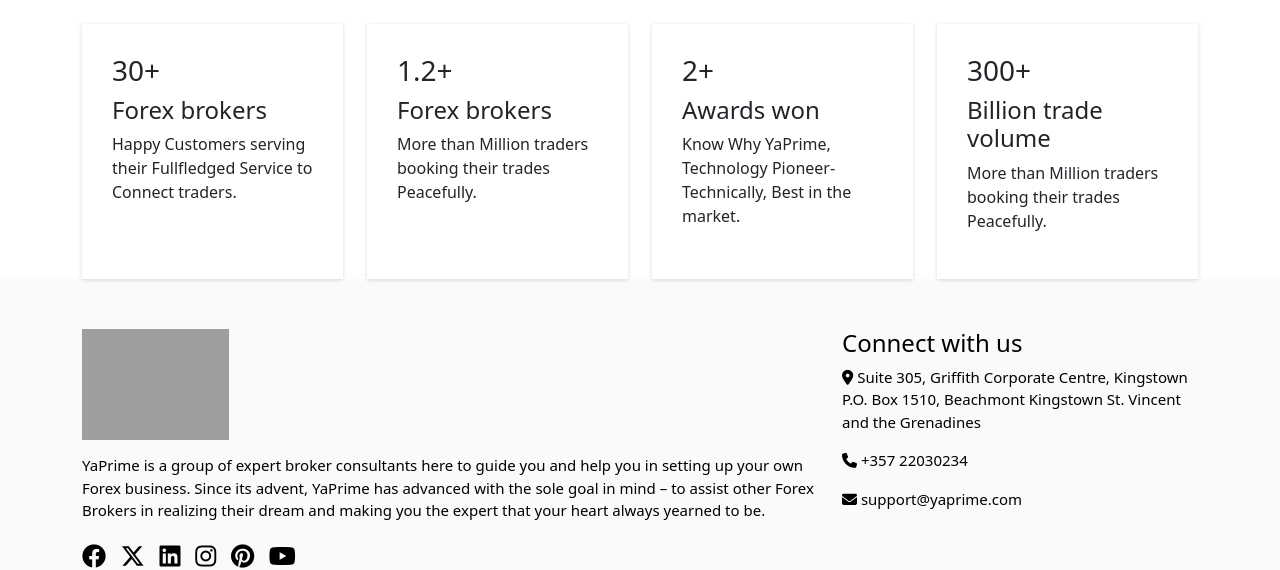
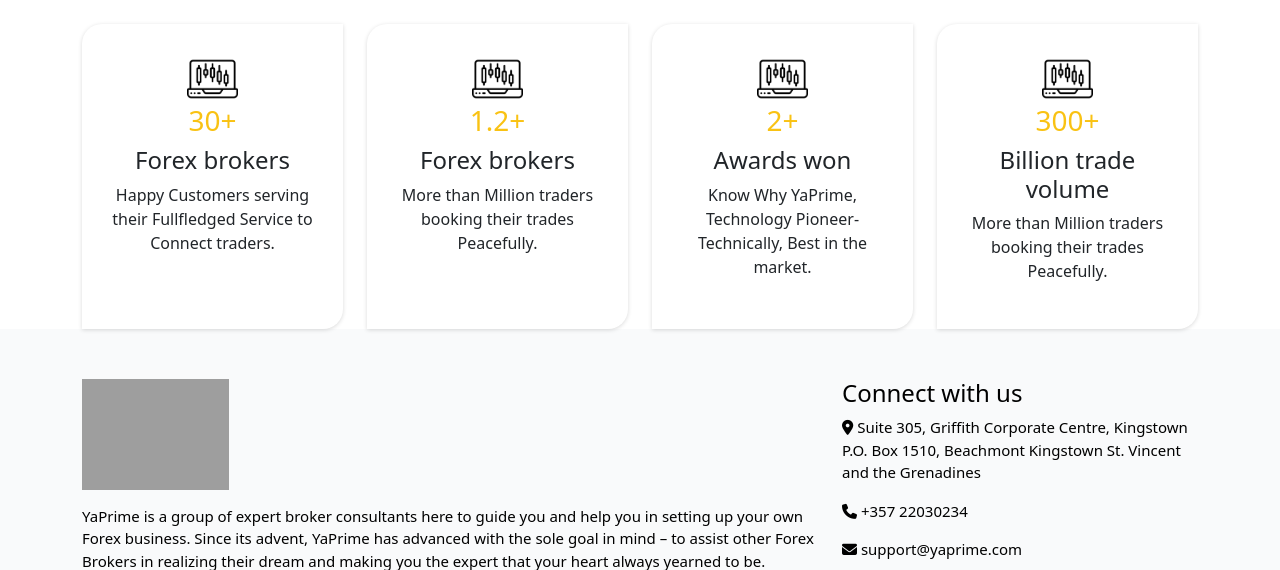
Before and after one commit to akkushwaha7834/ya-prime, a PHP site: page /factoids.php in a window 1280 px wide. Shown: the part 56-626 px from the top of the page. Run offline with PHP 8.4, Linux system fonts and the light colour scheme; some libraries are stand-ins or nearby versions; grey boxes are pictures that could not be loaded.

Commit message:
created factoids section

```diff
--- a/css/style.css
+++ b/css/style.css
@@ -392,10 +392,21 @@ line-height: 24px
 .image_box:hover{
     box-shadow: 0 15px 15px rgba(0, 0, 0, 0.15);
     transform: translateY(-5px);
+    border-radius: 0;
 }
 .image_box{
     box-shadow: 0 1px 4px rgba(0, 0, 0, 0.15);
     transition: all .5s;
     padding: 30px;
     height: 100%;
+    border-radius: 20px 0;
 }
+.factoids_number{
+    color: #F9C213;
+}
+.image_caption{
+    text-align: center;
+}
+.image_caption img{
+    width: 25%;
+}
--- a/factoids.php
+++ b/factoids.php
@@ -7,7 +7,8 @@
 				<div class="image_box">
 					<div class="image_col">
 						<div class="image_caption">
-							<h3>30+</h3>
+							<img src="images/laptop-trading.png">
+							<h3 class="factoids_number">30+</h3>
 							<h4>Forex brokers</h4>
 							<p>Happy Customers serving their Fullfledged Service to Connect traders.</p>
 						</div>
@@ -18,7 +19,8 @@
 				<div class="image_box">
 					<div class="image_col">
 						<div class="image_caption">
-							<h3>1.2+</h3>
+							<img src="images/laptop-trading.png">
+							<h3 class="factoids_number">1.2+</h3>
 							<h4>Forex brokers</h4>
 							<p>More than Million traders booking their trades Peacefully.</p>
 						</div>
@@ -29,7 +31,8 @@
 				<div class="image_box">
 					<div class="image_col">
 						<div class="image_caption">
-							<h3>2+</h3>
+							<img src="images/laptop-trading.png">
+							<h3 class="factoids_number">2+</h3>
 							<h4>Awards won</h4>
 							<p>Know Why YaPrime, Technology Pioneer-Technically, Best in the market.</p>
 						</div>
@@ -40,7 +43,8 @@
 				<div class="image_box">
 					<div class="image_col">
 						<div class="image_caption">
-							<h3>300+</h3>
+							<img src="images/laptop-trading.png">
+							<h3 class="factoids_number">300+</h3>
 							<h4>Billion trade volume</h4>
 							<p>More than Million traders booking their trades Peacefully.</p>
 						</div>
```
